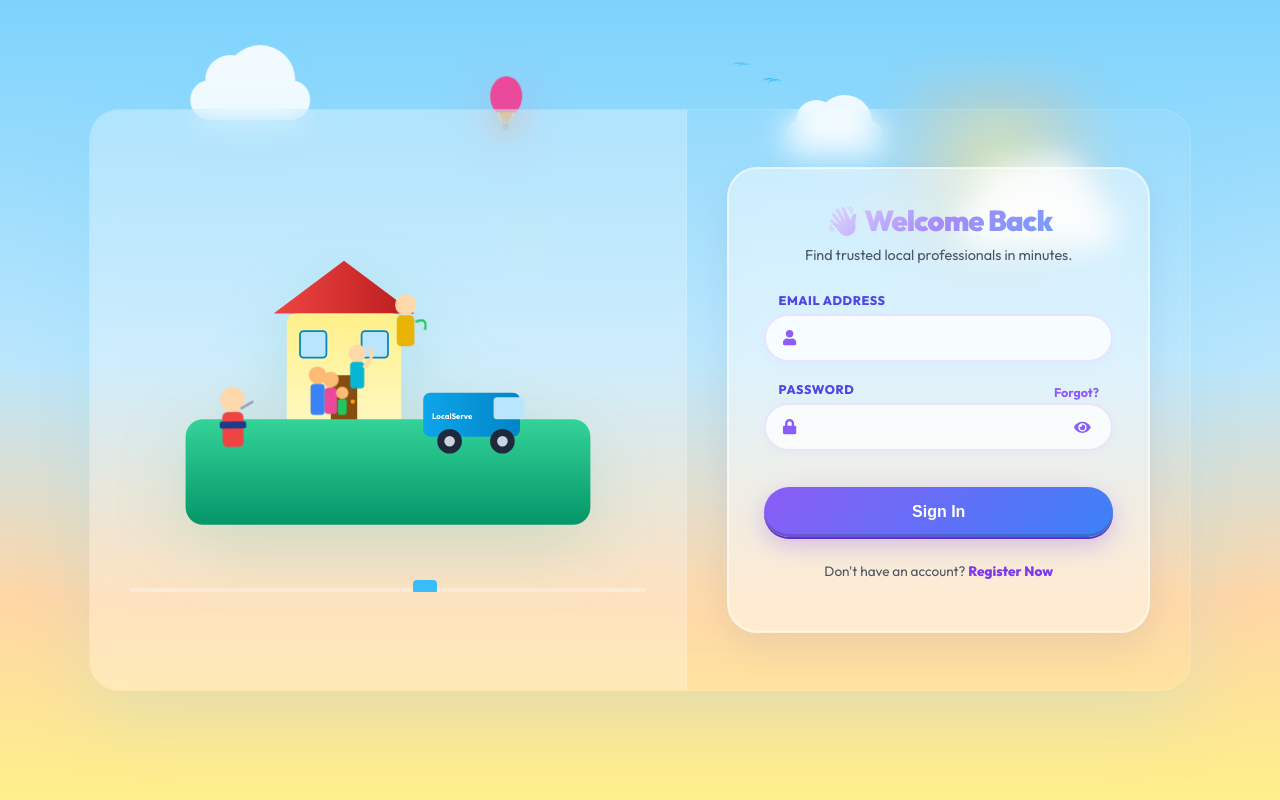
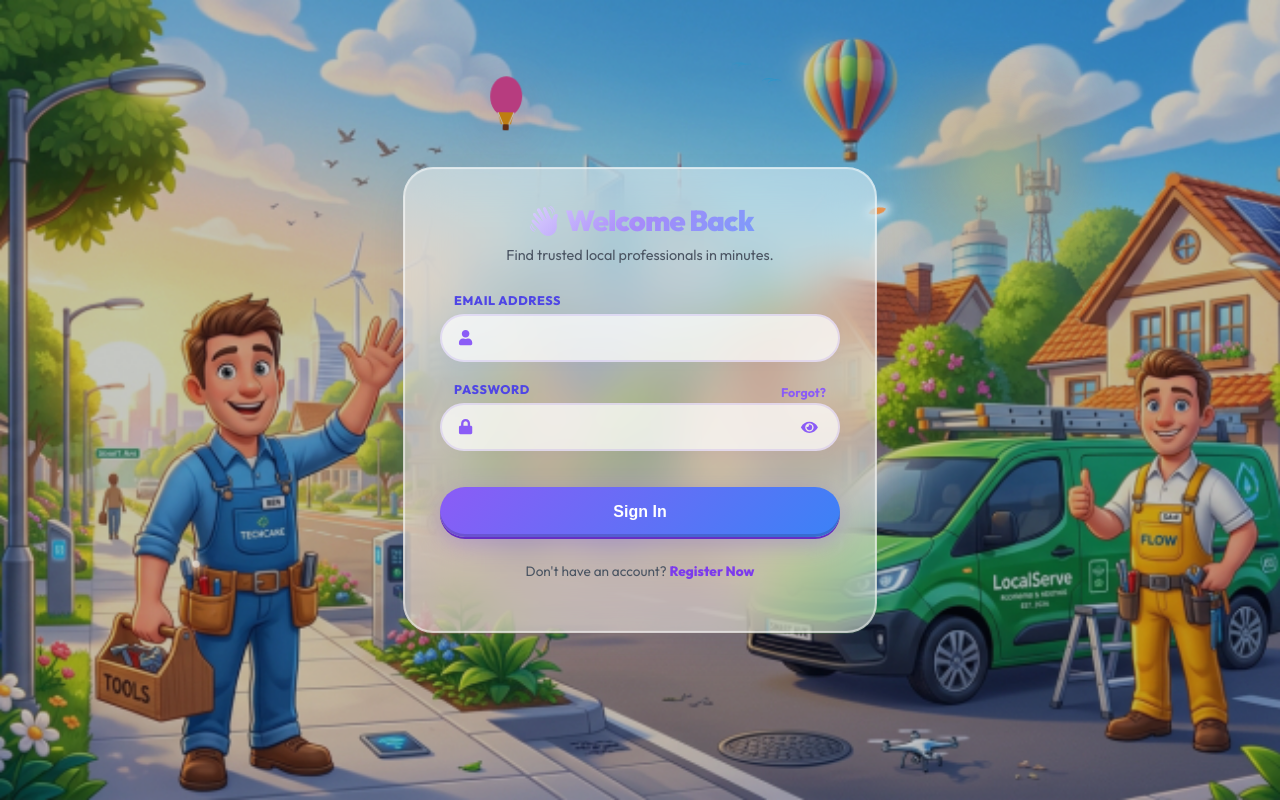
Before and after one commit to Vigneshaprl04/LOCLA_SERVE_PROJECT, a React (Vite) app in the folder frontend/: page /login in a window 1280 px wide. Built offline with nearby package versions, Linux system fonts and the light colour scheme; no server answers.

Commit message:
Complete Login background integration: full screen 3D Pixar style illustration under 500KB

```diff
--- a/frontend/src/pages/Login.jsx
+++ b/frontend/src/pages/Login.jsx
@@ -7,9 +7,12 @@ import Loader from '../components/ui/Loader';
 import { FaEnvelope, FaLock, FaEye, FaEyeSlash, FaCompass, FaWrench, FaUser } from 'react-icons/fa';
 import { motion } from 'framer-motion';
 
+// Import local background illustration asset
+import loginBackground from '../assets/images/login-bg.png';
+
 /**
- * 3D Cartoon Smart City Premium Login redesign.
- * Combines SVG vector landscapes, CSS keyframe loops, and mouse parallax effects.
+ * 3D Cartoon Smart City Premium Full-Screen Background Login redesign.
+ * Applies the compressed local background image with a soft dark overlay and 3D floating sparks/balloon loops.
  */
 const Login = () => {
   const [form, setForm] = useState({ email: '', password: '' });
@@ -109,16 +112,19 @@ const Login = () => {
 
   return (
     <div
-      className="cartoon-city-container"
+      className="cartoon-bg-login-container"
+      style={{
+        backgroundImage: `url(${loginBackground})`
+      }}
       onMouseMove={handleMouseMove}
       onMouseLeave={handleMouseLeave}
     >
-      {/* Pixar-style Sky Elements */}
+      {/* Soft Dark Overlay to enhance text contrast */}
+      <div className="dark-overlay" />
+
+      {/* Floating 3D/Cartoon Canvas Elements on top of background */}
       <div className="sky-canvas">
         <div className="sun-glow" />
-        <div className="cloud-sprite cloud-1" />
-        <div className="cloud-sprite cloud-2" />
-        <div className="cloud-sprite cloud-3" />
 
         {/* Hot Air Balloon */}
         <div className="hot-air-balloon">
@@ -138,7 +144,7 @@ const Login = () => {
         </div>
       </div>
 
-      {/* Floating Sparkles & Sparkly Particles */}
+      {/* Sparkles Layer */}
       <div className="sparkle-layer">
         <div className="sparkle sp-1" />
         <div className="sparkle sp-2" />
@@ -147,101 +153,8 @@ const Login = () => {
         <div className="sparkle leaf-2" />
       </div>
 
-      <div className="split-view-wrapper">
-        {/* Left Side: Large Pixar-Quality Illustration Panel */}
-        <div className="illustration-panel">
-          <div className="illustration-container">
-            <svg viewBox="0 0 500 400" className="cartoon-svg-scene">
-              <defs>
-                <linearGradient id="roofGrad" x1="0" y1="0" x2="1" y2="0">
-                  <stop offset="0%" stopColor="#ef4444" />
-                  <stop offset="100%" stopColor="#b91c1c" />
-                </linearGradient>
-                <linearGradient id="wallGrad" x1="0" y1="0" x2="0" y2="1">
-                  <stop offset="0%" stopColor="#fef08a" />
-                  <stop offset="100%" stopColor="#fef9c3" />
-                </linearGradient>
-                <linearGradient id="vanGrad" x1="0" y1="0" x2="1" y2="0">
-                  <stop offset="0%" stopColor="#0ea5e9" />
-                  <stop offset="100%" stopColor="#0284c7" />
-                </linearGradient>
-                <linearGradient id="gardenGrad" x1="0" y1="0" x2="0" y2="1">
-                  <stop offset="0%" stopColor="#34d399" />
-                  <stop offset="100%" stopColor="#059669" />
-                </linearGradient>
-              </defs>
-
-              {/* The Cozy House */}
-              <polygon points="120,120 280,120 200,60" fill="url(#roofGrad)" />
-              <rect x="135" y="120" width="130" height="130" rx="10" fill="url(#wallGrad)" />
-
-              {/* Door & Windows */}
-              <rect x="185" y="190" width="30" height="60" rx="3" fill="#854d0e" />
-              <circle cx="210" cy="220" r="2.5" fill="#f59e0b" />
-              <rect x="150" y="140" width="30" height="30" rx="4" fill="#bae6fd" stroke="#0284c7" strokeWidth="2" />
-              <rect x="220" y="140" width="30" height="30" rx="4" fill="#bae6fd" stroke="#0284c7" strokeWidth="2" />
-
-              {/* Garden Green ground */}
-              <rect x="20" y="240" width="460" height="120" rx="20" fill="url(#gardenGrad)" />
-
-              {/* Service Van Parked */}
-              <g className="cartoon-van-group">
-                <rect x="290" y="210" width="110" height="50" rx="8" fill="url(#vanGrad)" />
-                <rect x="370" y="215" width="35" height="25" rx="4" fill="#bae6fd" />
-                <circle cx="320" cy="265" r="14" fill="#1e293b" />
-                <circle cx="320" cy="265" r="6" fill="#cbd5e1" />
-                <circle cx="380" cy="265" r="14" fill="#1e293b" />
-                <circle cx="380" cy="265" r="6" fill="#cbd5e1" />
-                <text x="300" y="240" fill="#ffffff" fontSize="9" fontWeight="bold">LocalServe</text>
-              </g>
-
-              {/* Happy Characters */}
-              {/* Plumber fixing the outdoor tap */}
-              <g className="character plumber-guy">
-                <circle cx="70" cy="220" r="14" fill="#fed7aa" />
-                <rect x="58" y="234" width="24" height="40" rx="6" fill="#ef4444" />
-                <rect x="55" y="245" width="30" height="8" rx="2" fill="#1e3a8a" />
-                {/* Wrench */}
-                <line x1="80" y1="230" x2="90" y2="220" stroke="#94a3b8" strokeWidth="3" strokeLinecap="round" />
-              </g>
-
-              {/* Electrician fixing house lights */}
-              <g className="character electrician-guy">
-                <circle cx="270" cy="110" r="12" fill="#fed7aa" />
-                <rect x="260" y="122" width="20" height="35" rx="5" fill="#eab308" />
-                {/* Wire lasso */}
-                <path d="M 280 130 Q 295 125 290 140" fill="none" stroke="#22c55e" strokeWidth="2.5" />
-              </g>
-
-              {/* Cleaner waving hello */}
-              <g className="character cleaner-waving">
-                <circle cx="215" cy="165" r="10" fill="#fed7aa" />
-                <rect x="207" y="175" width="16" height="30" rx="4" fill="#06b6d4" />
-                {/* arm waving */}
-                <path d="M 223 180 Q 235 170 230 160" fill="none" stroke="#fed7aa" strokeWidth="3.5" strokeLinecap="round" />
-              </g>
-
-              {/* Smiling Family in front of Door */}
-              <g className="character-family">
-                {/* Dad */}
-                <circle cx="170" cy="190" r="10" fill="#fdba74" />
-                <rect x="162" y="200" width="16" height="35" rx="4" fill="#3b82f6" />
-                {/* Mom */}
-                <circle cx="185" cy="195" r="9" fill="#fdba74" />
-                <rect x="178" y="204" width="14" height="30" rx="4" fill="#ec4899" />
-                {/* Child */}
-                <circle cx="198" cy="210" r="7" fill="#fdba74" />
-                <rect x="193" y="217" width="10" height="18" rx="3" fill="#22c55e" />
-              </g>
-            </svg>
-          </div>
-          <div className="scrolling-road">
-            <div className="mini-van" />
-          </div>
-        </div>
-
-        {/* Right Side: Redesigned Glassmorphic Login Card */}
-        <div className="login-card-panel">
+      {/* Centered Glassmorphic Login Card */}
+      <div className="centered-card-wrapper">
         <motion.div
           className={`premium-login-card ${loading ? 'loading-bounce' : ''}`}
           style={{
@@ -295,7 +208,7 @@ const Login = () => {
             </div>
           )}
 
-            {/* Redesigned Form */}
+          {/* Form */}
           <form onSubmit={handleSubmit} noValidate>
             <div className="pill-form-grid">
 
@@ -384,7 +297,6 @@ const Login = () => {
         </motion.div>
       </div>
     </div>
-    </div>
   );
 };
 
--- a/frontend/src/styles/auth.css
+++ b/frontend/src/styles/auth.css
@@ -2,17 +2,44 @@
    LocalServe Redesign – Pixar / Disney Cartoon 3D City Layout
    ============================================================ */
 
-/* Main Container: Cartoon Smart City sunrise canvas */
-.cartoon-city-container {
+/* Main Container: Full-screen background image illustration */
+.cartoon-bg-login-container {
   position: relative;
   min-height: 100vh;
   width: 100vw;
   overflow: hidden;
-  background: linear-gradient(to bottom, #7dd3fc 0%, #bae6fd 45%, #ffd6a5 75%, #fef08a 100%);
   font-family: 'Outfit', 'Inter', -apple-system, sans-serif;
   display: flex;
   align-items: center;
   justify-content: center;
+  background-size: cover;
+  background-position: center;
+  background-repeat: no-repeat;
+  background-attachment: fixed;
+}
+
+/* Soft dark overlay (20-30%) to enhance contrast and text readability */
+.dark-overlay {
+  position: absolute;
+  top: 0;
+  left: 0;
+  right: 0;
+  bottom: 0;
+  background: rgba(15, 23, 42, 0.24);
+  pointer-events: none;
+  z-index: 2;
+}
+
+/* Centered card wrapper positioning above the overlay */
+.centered-card-wrapper {
+  position: relative;
+  z-index: 5;
+  width: 100%;
+  display: flex;
+  justify-content: center;
+  align-items: center;
+  padding: 24px;
+  box-sizing: border-box;
 }
 
 /* Sky layers & Pixar assets styling */
```
Also changed, not shown: frontend/src/assets/images/login-bg.png (added). Lines whose indentation alone changed are shown as unchanged.
